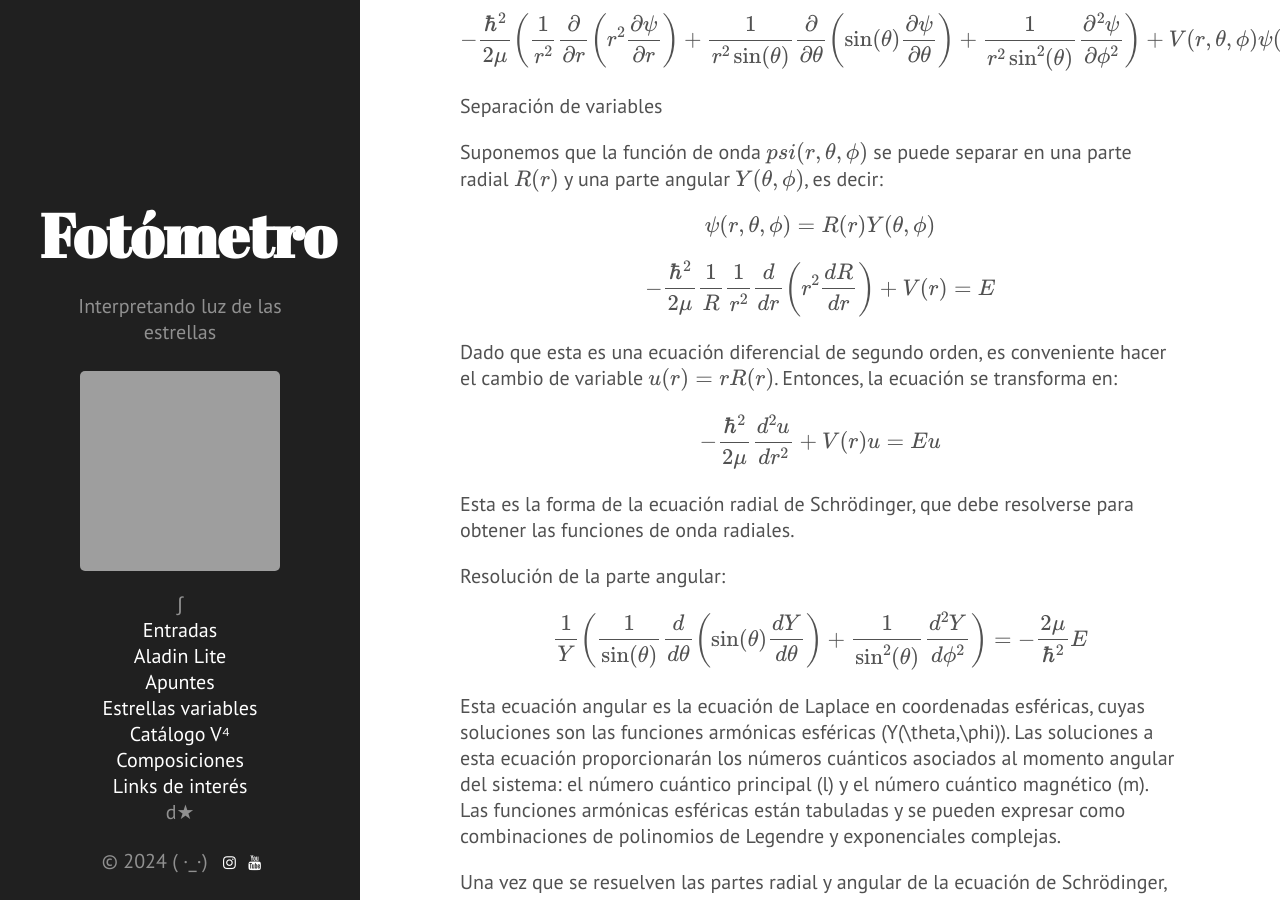
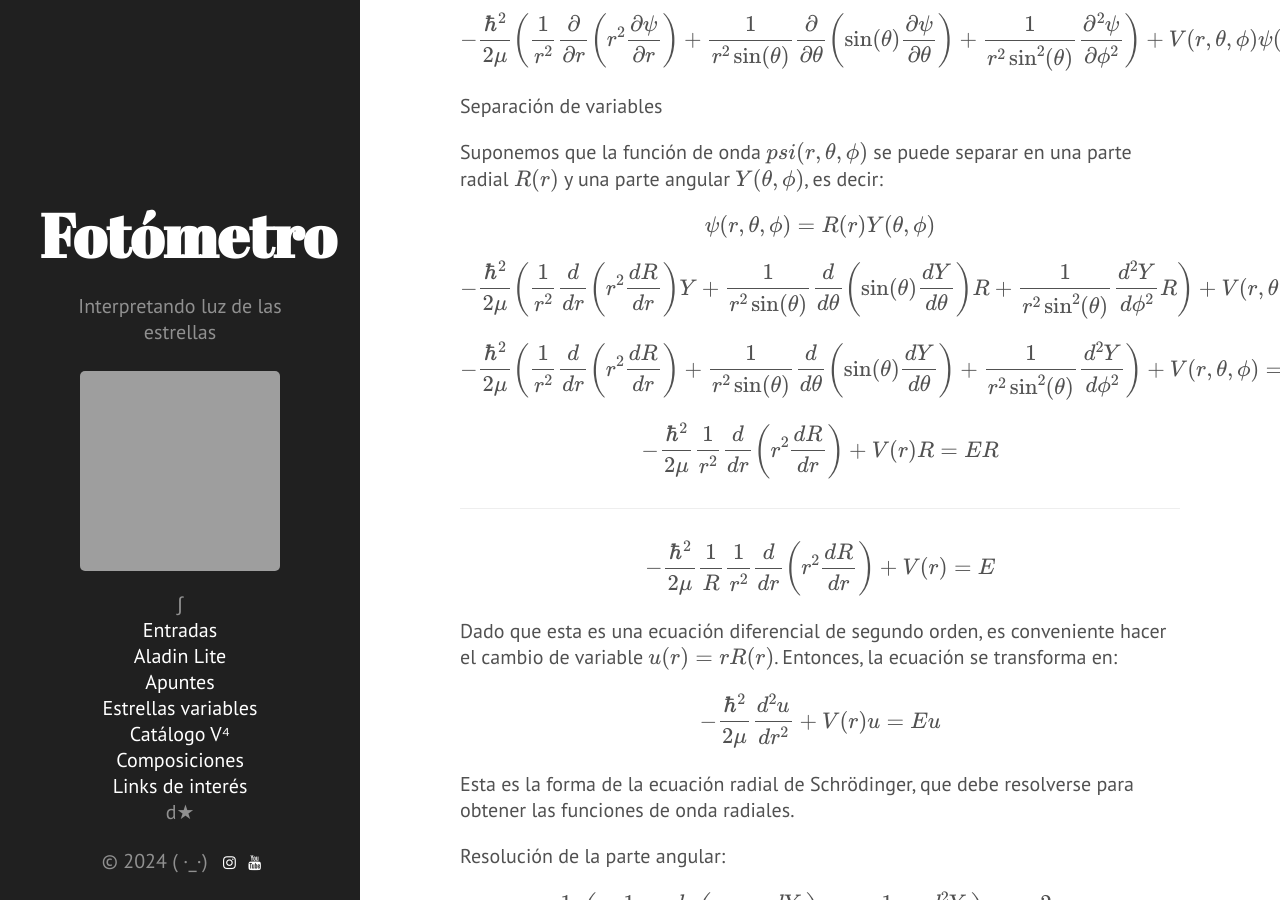
Before and after one commit to nicomedinap/nicomedinap.github.io, a Jekyll site: the page built from apuntes/FisicaDeFronteras/Elementos_mecanica_cuantica.md, in a window 1280 px wide and 900 px high, scrolled down 3143 px. Built offline with Jekyll 4.4.1, drawn with Linux system fonts in a browser that asks for light colours; formulas are drawn with MathJax 3; a script that is not in the unit is left out; grey boxes are pictures that could not be loaded.

Commit message:
Update Elementos_mecanica_cuantica.md

```diff
--- a/apuntes/FisicaDeFronteras/Elementos_mecanica_cuantica.md
+++ b/apuntes/FisicaDeFronteras/Elementos_mecanica_cuantica.md
@@ -123,7 +123,27 @@ $$
 \psi(r, \theta, \phi) = R(r)Y(\theta, \phi)
 $$
 
+$$
+-\frac{\hbar^2}{2\mu} \left( \frac{1}{r^2} \frac{d}{dr} \left( r^2 \frac{dR}{dr} \right) Y + \frac{1}{r^2 \sin(\theta)} \frac{d}{d\theta} \left( \sin(\theta) \frac{dY}{d\theta} \right) R + \frac{1}{r^2 \sin^2(\theta)} \frac{d^2Y}{d\phi^2} R \right) + V(r, \theta, \phi) RY = i\hbar \frac{\partial}{\partial t} (RY)
+$$
 
+
+$$
+-\frac{\hbar^2}{2\mu} \left( \frac{1}{r^2} \frac{d}{dr} \left( r^2 \frac{dR}{dr} \right) + \frac{1}{r^2 \sin(\theta)} \frac{d}{d\theta} \left( \sin(\theta) \frac{dY}{d\theta} \right) + \frac{1}{r^2 \sin^2(\theta)} \frac{d^2Y}{d\phi^2} \right) + V(r, \theta, \phi) = E
+
+$$
+
+
+$$
+-\frac{\hbar^2}{2\mu} \frac{1}{r^2} \frac{d}{dr} \left( r^2 \frac{dR}{dr} \right) + V(r)R = ER
+$$
+
+
+
+
+
+
+--------------------
 
 $$
 -\frac{\hbar^2}{2\mu} \frac{1}{R} \frac{1}{r^2} \frac{d}{dr} \left( r^2 \frac{dR}{dr} \right) + V(r) = E
```
